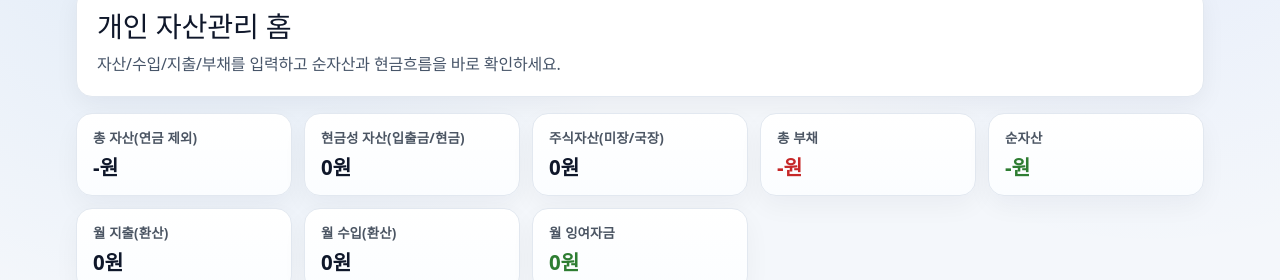
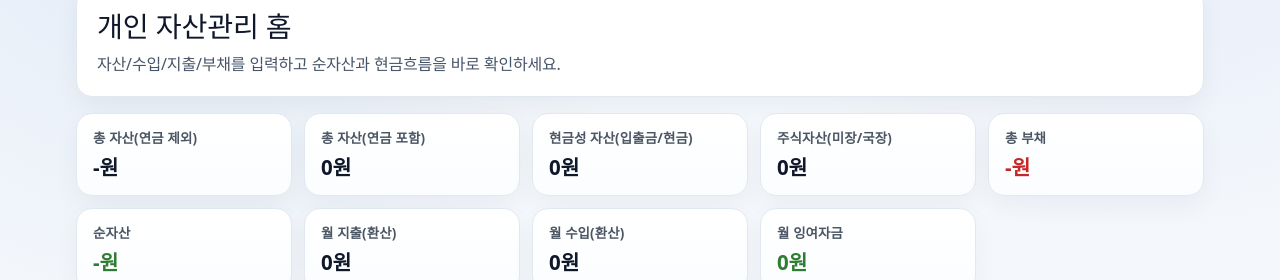
Before and after one commit to megabeat/asset-manager, a Next.js app: page / in a window 1280 px wide. Shown: the part 109-389 px from the top of the page. Built offline with nearby package versions, Linux system fonts and the light colour scheme; no server answers.

Commit message:
feat: add pension-included total assets card and remove settlement schedule

```diff
--- a/src/app/page.tsx
+++ b/src/app/page.tsx
@@ -10,6 +10,15 @@ type Summary = {
   netWorth: number;
   monthlyFixedExpense: number;
 };
+
+function isPensionCategory(category?: string): boolean {
+  return (
+    category === 'pension' ||
+    category === 'pension_national' ||
+    category === 'pension_personal' ||
+    category === 'pension_retirement'
+  );
+}
 
 const quickActions = [
   { href: '/profile', label: '설정', desc: '기본 정보와 로그인 설정 확인' },
@@ -59,6 +68,16 @@ export default function Home() {
       .reduce((sum, asset) => sum + (asset.currentValue ?? 0), 0);
   }, [assets]);
 
+  const pensionAssetsTotal = useMemo(() => {
+    return assets
+      .filter((asset) => isPensionCategory(asset.category))
+      .reduce((sum, asset) => sum + (asset.currentValue ?? 0), 0);
+  }, [assets]);
+
+  const totalAssetsWithPension = useMemo(() => {
+    return (summary?.totalAssets ?? 0) + pensionAssetsTotal;
+  }, [summary?.totalAssets, pensionAssetsTotal]);
+
   const monthlyExpense = useMemo(() => {
     return expenses.reduce((sum, item) => {
       if (item.cycle === 'yearly') return sum + item.amount / 12;
@@ -91,6 +110,12 @@ export default function Home() {
           <h3 className="kpi-label">총 자산(연금 제외)</h3>
           <p className="kpi-value">
             {summary?.totalAssets?.toLocaleString() ?? '-'}원
+          </p>
+        </div>
+        <div className="kpi-card">
+          <h3 className="kpi-label">총 자산(연금 포함)</h3>
+          <p className="kpi-value">
+            {totalAssetsWithPension.toLocaleString()}원
           </p>
         </div>
         <div className="kpi-card">
```
